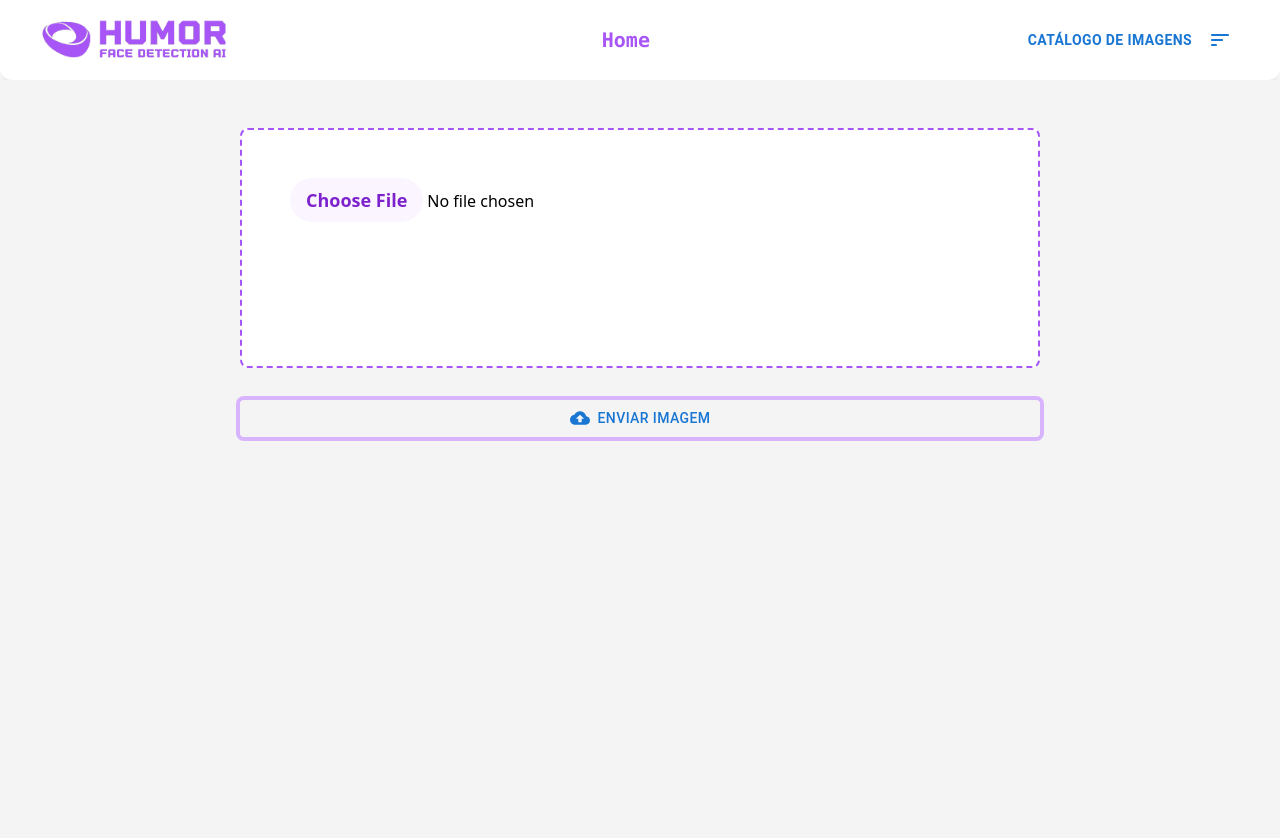
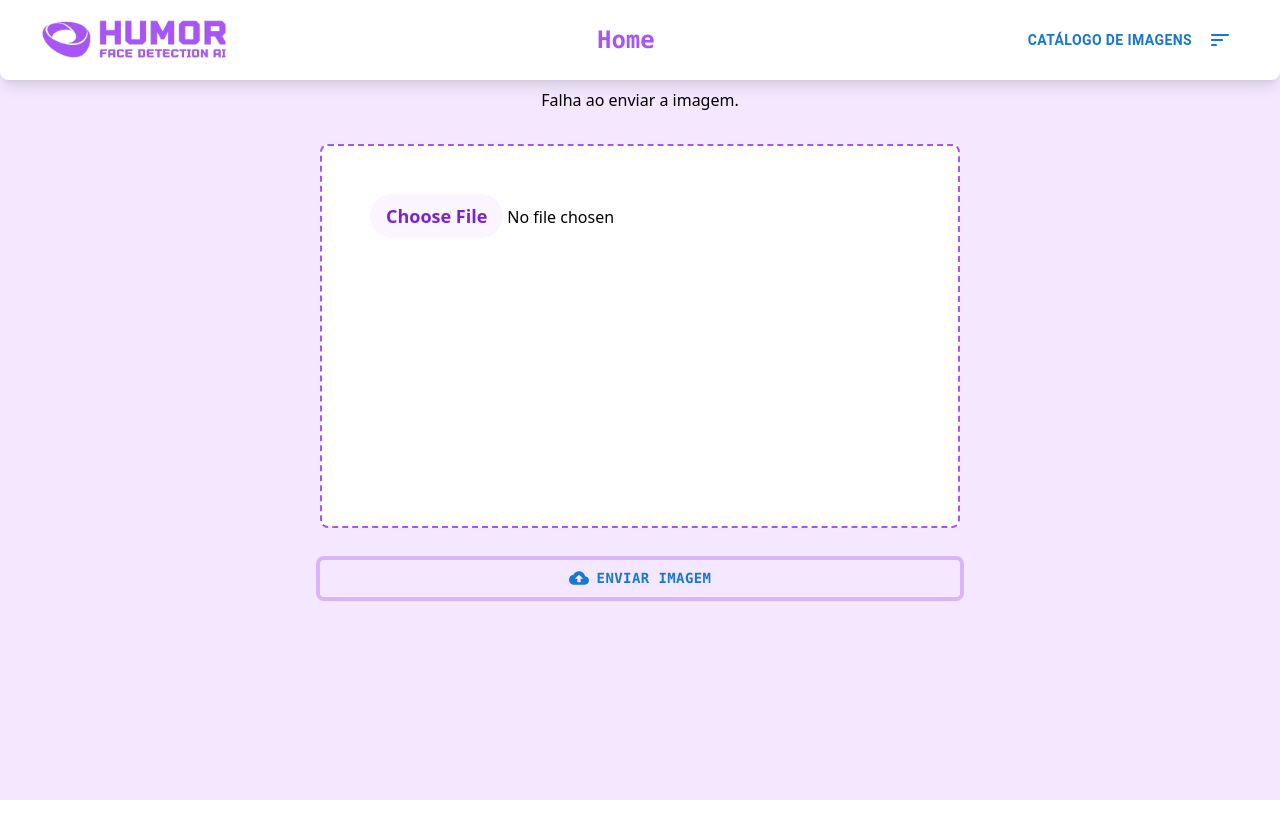
Before and after one commit to Couks/humor_detector_ai, a Next.js app: page / in a window 1280 px wide. Both pictures are taken after a click on the button "ENVIAR IMAGEM". Shown: the top 838 px of the page. After the commit the page ends 800 px from the top, so only its background shows below. Built offline with nearby package versions, Linux system fonts and the light colour scheme; no server answers.

Commit message:
adicionada politica de cors

```diff
--- a/app/catalogo/page.tsx
+++ b/app/catalogo/page.tsx
@@ -1,3 +1,4 @@
+import axios from "axios";
 import { Card } from "../components/card";
 import Header from "../components/header";
 
@@ -17,24 +18,14 @@ interface humorData {
 }
 
 export default async function Catalogo() {
-  const response = await fetch("https://facehumor.onrender.com/faces", {
-    cache: "no-cache",
-    next: {
-      revalidate: 30,
-    },
-  });
-
-  const catalogo = await response.json();
-
-
-  console.log(catalogo);
+  const response = await axios.get("https://facehumor.onrender.com/faces");
+  const catalogo = await response.data;
 
   return (
     <>
-      <Header title="Catálogo de Imagens"></Header>
-      <main className="flex bg-purple-100 p-8 justify-center">
-        <div className="flex flex-col gap-8 sm:grid sm:grid-cols-2 lg:grid lg:grid-cols-3">
-
+      <main className="bg-purple-100 w-screen h-auto">
+        <Header title="Catálogo de Imagens" />
+        <div className="flex flex-col gap-4 mx-2 my-8 / sm:grid sm:grid-cols-2 2xl:grid 2xl:grid-cols-3">
           {catalogo.reverse().map((item: humorData) => (
             <Card
               key={item.id}
--- a/app/components/card.tsx
+++ b/app/components/card.tsx
@@ -19,8 +19,8 @@ export function Card({
   headwear,
 }: CardProps) {
   return (
-    <div className="flex flex-col sm:grid sm:grid-cols-3 gap-1 justify-center h-50 bg-white rounded-lg shadow-lg mx-1 p-1 hover:bg-zinc-50 hover:shadow-xl hover:transition duration-500 ease-in-out transform hover:-translate-y-1 hover:scale-105">
-      <div className="w-full sm:col-span-2 h-auto p-4">
+    <div className="flex flex-col sm:grid sm:grid-cols-5 gap-1 justify-center items-center h-50 bg-white rounded-lg shadow-lg mx-1 p-4 hover:bg-zinc-50 hover:shadow-xl hover:transition duration-500 ease-in-out transform hover:-translate-y-1 hover:scale-100 border-purple-400 border-double border-4">
+      <div className="w-full sm:col-span-3 h-auto">
         <img
           src={image}
           alt={image}
@@ -28,7 +28,7 @@ export function Card({
         />
       </div>
 
-      <div className="w-full sm:col-span-1 h-auto text-purple-700 p-2 bg-white rounded-lg">
+      <div className="w-full sm:col-span-2 h-fit text-purple-700 rounded-lg">
         {[
           { label: "Felicidade", value: joy, color: "green" },
           { label: "Raiva", value: anger, color: "red" },
@@ -46,7 +46,42 @@ export function Card({
           </div>
         ))}
       </div>
+      <div className="hidden">
+        <div>
+          <p className="font-bold text-lg">Felicidade</p>
+          <div className="w-full h-2 bg-gray-200 rounded-full">
+            {joy && <div className="h-2 bg-green-500 rounded-full"></div>}
+          </div>
+        </div>
 
+        <div>
+          <p className="font-bold text-lg">Raiva</p>
+          <div className="w-full h-2 bg-gray-200 rounded-full">
+            {anger && <div className="h-2 bg-red-500 rounded-full"></div>}
+          </div>
+        </div>
+
+        <div>
+          <p className="font-bold text-lg">Surpresa</p>
+          <div className="w-full h-2 bg-gray-200 rounded-full">
+            {surprise && <div className="h-2 bg-yellow-500 rounded-full"></div>}
+          </div>
+        </div>
+
+        <div>
+          <p className="font-bold text-lg">Tristeza</p>
+          <div className="w-full h-2 bg-gray-200 rounded-full">
+            {sorrow && <div className="h-2 bg-blue-500 rounded-full"></div>}
+          </div>
+        </div>
+
+        <div>
+          <p className="font-bold text-lg">Usa chapéu</p>
+          <div className="w-full h-2 bg-gray-200 rounded-full">
+            {headwear && <div className="h-2 bg-purple-500 rounded-full"></div>}
+          </div>
+        </div>
+      </div>
     </div>
   );
 }
--- a/app/components/header.tsx
+++ b/app/components/header.tsx
@@ -8,9 +8,11 @@ interface MetadataProps {
   title?: string;
 }
 
+
+
 export default function Header({ title }: MetadataProps) {
   return (
-    <header className="flex h-20 w-screen items-center justify-between px-10 bg-white shadow-xl rounded-xl">
+    <header className="flex h-20 w-screen items-center justify-between px-10 bg-white shadow-lg rounded-b-lg">
       <Link href="/">
         <Image
           src={logo}
@@ -18,7 +20,7 @@ export default function Header({ title }: MetadataProps) {
           className="sm:w-48 w-3/4"
         />
       </Link>
-      <h1 className="hidden sm:block text-xl font-bold text-purple-500 font-mono">{title}</h1>
+      <h1 className="hidden sm:block text-2xl font-bold text-purple-500 font-mono">{title}</h1>
       <Link href="/catalogo">
         <Button className="text-base font-mono text-white bg-purple-700 hover:bg-purple-800 hover:shadow-purple-900 focus:ring-4 focus:ring-purple-300 rounded-lg sm:text-sm px-5 py-2.5 focus:outline-none">
           <p className="hidden sm:block pr-4 font-bold">Catálogo de Imagens</p>
--- a/app/components/inputimage.tsx
+++ b/app/components/inputimage.tsx
@@ -4,14 +4,15 @@
 import CloudUploadIcon from "@mui/icons-material/CloudUpload";
 import DeleteForeverIcon from "@mui/icons-material/DeleteForever";
 import { Button } from "@mui/material";
+import axios from "axios";
 import { useState } from "react";
-import { useFormState } from "react-dom";
 
 export function InputImage() {
-  const [selectedFile, setSelectedFile] = useState(null);
-  const [imagePreview, setImagePreview] = useFormState(false);
+  const [selectedFile, setSelectedFile] = useState();
+  const [imagePreview, setImagePreview] = useState(null);
+  const [uploadStatus, setUploadStatus] = useState(null);
 
-  const handleImageUpload = (event: { target: { files: any[]; }; }) => {
+  const handleImageUpload = (event) => {
     const file = event.target.files[0];
     setSelectedFile(file);
 
@@ -22,40 +23,44 @@ export function InputImage() {
     reader.readAsDataURL(file);
   };
 
-  async function handleUpload() {
+  const handleUpload = async () => {
     try {
       const formData = new FormData();
       formData.append("file", selectedFile);
 
-      const response = await fetch("https://facehumor.onrender.com/faces/img", {
-        method: "POST",
-        body: formData,
+      const response = await axios
+        .post("https://facehumor.onrender.com/faces/img", formData, {
+          headers: {
+            "Content-Type": "multipart/form-data",
+            "Allow": "*",
+            "Accept": "*/*",
+            "Access-Control-Allow-Origin": "*",
+          },
+        })
+        .then((response) => {
+          console.log(response);
+          setUploadStatus("Imagem enviada com sucesso!");
         });
-
-      if (!response.ok) {
-        throw new Error(`HTTP error! status: ${response.status}`);
-      } else {
-        // router.push("/catalogo");
-      }
     } catch (error) {
       console.error("A network problem occurred", error);
+      setUploadStatus("Falha ao enviar a imagem.");
     }
-  }
+  };
 
   const removeImage = () => {
-    setSelectedFile(false);
-    setImagePreview(false);
+    setSelectedFile(null);
+    setImagePreview(null);
   };
 
   return (
-      <>
-        <div className="flex flex-col w-full h-full items-center p-4 sm:px-60 ">
-          {imagePreview && (
-            <div className="max-w-96 p-6 mb-4 bg-gray-100 border-dashed border-purple-500 border-2 rounded-lg items-center mx-20 text-center cursor-pointer">
+    <div className="flex flex-col w-auto items-center mx-2 md:w-1/2 mt-2">
+      {uploadStatus && <div>{uploadStatus}</div>}
+      {imagePreview ? (
+        <div className="w-full h-auto p-2 bg-gray-100 border-dashed border-purple-500 border-2 rounded-lg items-center mx-4 text-center cursor-pointer">
           <img
             src={imagePreview}
-                alt="Image preview"
-                className="h-fit w-fit rounded-lg mx-auto "
+            alt="Image Preview"
+            className="w-full h-full md:h-96 rounded-lg shadow-lg object-cover border-purple-400 border-double border-4"
           />
           <Button
             onClick={removeImage}
@@ -69,26 +74,27 @@ export function InputImage() {
             className="w-full text-white font-mono font-bold bg-purple-700 hover:bg-purple-800 focus:ring-4 focus:ring-purple-300 focus:outline-none rounded-lg p-4"
           >
             <CloudUploadIcon fontSize="small" />
-                <span className="text-center ml-2">Enviar Imagem </span>
+            <span className="text-center ml-2">Enviar Imagem</span>
           </Button>
         </div>
-          )}
-          {!imagePreview && (
+      ) : (
         <>
           <input
             type="file"
-                className="w-full border-dashed border-2 mb-8 border-purple-500 h-60 bg-white p-12 rounded-lg focus:mr-2 focus:ring-purple-300 file:px-4 file:py-2 file:rounded-full file:border-0 file:text-lg file:font-semibold file:bg-purple-50 file:text-purple-700 hover:file:bg-purple-100 "
+            onChange={handleImageUpload}
+            className="w-full h-96 m-8 border-dashed border-2  border-purple-500 bg-white p-12 rounded-lg focus:mr-2 focus:ring-purple-300 file:px-4 file:py-2 file:rounded-full file:border-0 file:text-lg file:font-semibold file:bg-purple-50 file:text-purple-700 hover:file:bg-purple-100 "
           />
           <Button
             onClick={handleUpload}
-                className="w-full text-white font-mono font-bold bg-purple-700 hover:bg-purple-800 focus:ring-4 focus:ring-purple-300 focus:outline-none rounded-lg p-4"
+            className="w-full text-white bg-purple-700 hover:bg-purple-800 focus:ring-4 focus:ring-purple-300 focus:outline-none rounded-lg p-6"
           >
             <CloudUploadIcon fontSize="small" />
-                <span className="text-center ml-2">Enviar Imagem </span>
+            <span className=" text-center ml-2 font-mono font-bold">
+              Enviar Imagem
+            </span>
           </Button>
         </>
       )}
     </div>
-      </>
   );
 }
--- a/app/page.tsx
+++ b/app/page.tsx
@@ -4,9 +4,11 @@ import { InputImage } from "./components/inputimage";
 export default function Home() {
   return (
     <>
-      <Header title="Home" />
-      <main className="bg-zinc-100 w-screen h-screen py-8">
-        <InputImage />
+      <main className="bg-purple-100 w-screen h-screen">
+        <Header title="Home" />
+        <div className="flex flex-col md:items-center">
+          <InputImage />
+        </div>
       </main>
     </>
   );
```
Lines whose indentation alone changed are shown as unchanged.
